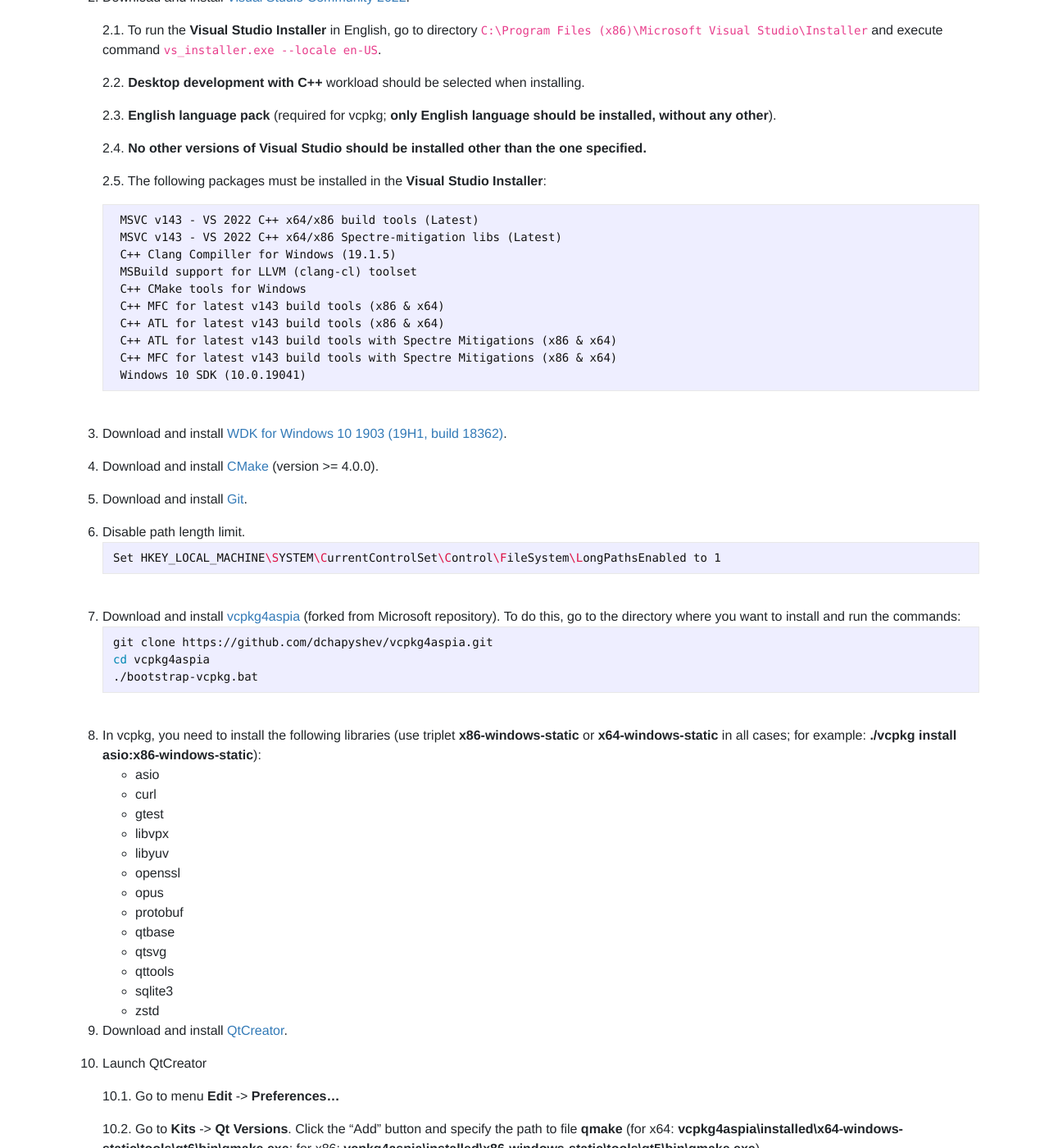
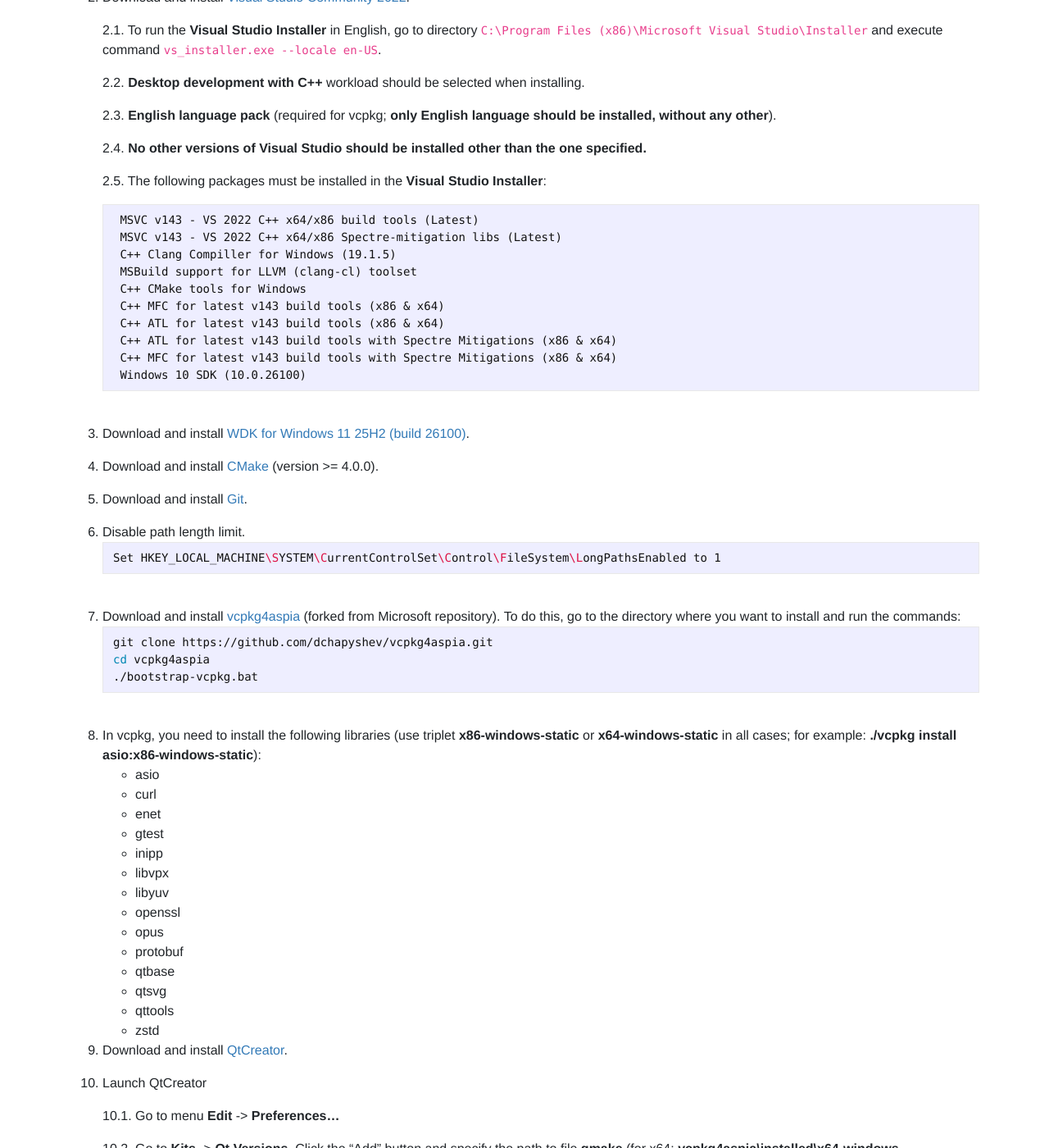
Before and after one commit to dchapyshev/dchapyshev.github.io, a Jekyll site: the page built from docs/building-windows.md, in a window 1280 px wide and 1400 px high, scrolled down 303 px. Shown: the whole window at 82% size. Built offline with Jekyll 4.4.1, drawn with Linux system fonts in a browser that asks for light colours.

Commit message:
Update docs.

````diff
--- a/docs/building-windows.md
+++ b/docs/building-windows.md
@@ -30,11 +30,11 @@ If you do not follow any of the points of these instructions and the project is
     C++ ATL for latest v143 build tools (x86 & x64)
     C++ ATL for latest v143 build tools with Spectre Mitigations (x86 & x64)
     C++ MFC for latest v143 build tools with Spectre Mitigations (x86 & x64)
-    Windows 10 SDK (10.0.19041)
+    Windows 10 SDK (10.0.26100)
 ```
 <br/>
 
-3. Download and install [WDK for Windows 10 1903 (19H1, build 18362)](https://learn.microsoft.com/en-us/windows-hardware/drivers/other-wdk-downloads).
+3. Download and install [WDK for Windows 11 25H2 (build 26100)](https://learn.microsoft.com/en-us/windows-hardware/drivers/other-wdk-downloads).
 
 4. Download and install [CMake](https://cmake.org/download) (version >= 4.0.0).
 
@@ -56,7 +56,9 @@ cd vcpkg4aspia
 8. In vcpkg, you need to install the following libraries (use triplet **x86-windows-static** or **x64-windows-static** in all cases; for example: **./vcpkg install asio:x86-windows-static**):
 * asio
 * curl
+* enet
 * gtest
+* inipp
 * libvpx
 * libyuv
 * openssl
@@ -65,7 +67,6 @@ cd vcpkg4aspia
 * qtbase
 * qtsvg
 * qttools
-* sqlite3
 * zstd
 <br/>
 
````
